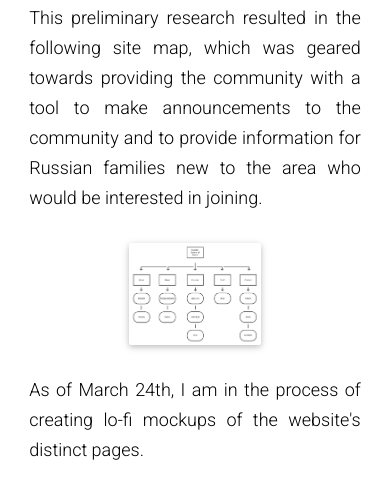
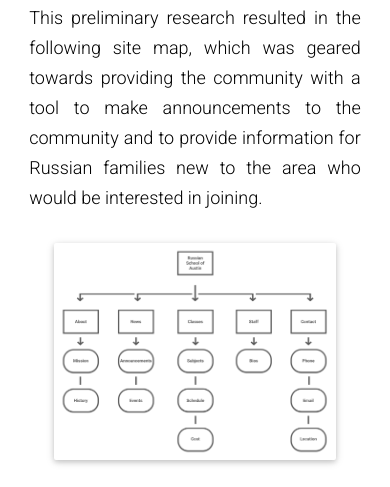
Before and after one commit to brentbiglin/biglin, a plain HTML site: page russianschool.htm in a window 390 px wide. Shown: the part 3885-4372 px from the top of the page. Drawn offline with Linux system fonts and the light colour scheme.

Commit message:
fixing image sizes

```diff
--- a/css/style.css
+++ b/css/style.css
@@ -197,6 +197,16 @@ blockquote {
   border-radius: 2px;
   box-shadow: 0 2px 5px 0 rgba(0, 0, 0, 0.16), 0 2px 10px 0 rgba(0, 0, 0, 0.12);
 }
+.medium {
+  display: block;
+  margin-left: auto;
+  margin-right: auto;
+  margin-top: 30px;
+  margin-bottom: 30px;
+  max-width: 60%;
+  border-radius: 2px;
+  box-shadow: 0 2px 5px 0 rgba(0, 0, 0, 0.16), 0 2px 10px 0 rgba(0, 0, 0, 0.12);
+}
 .shadow-single {
   box-shadow: 0 2px 5px 0 rgba(0, 0, 0, 0.16), 0 2px 10px 0 rgba(0, 0, 0, 0.12);
   border-radius: 2px;
@@ -301,6 +311,8 @@ figcaption {
     article { width: 80%; }
     section { width: 80%; }
     .card {  margin: 10px 10px 15px 10px; }
+    .small { max-width: 80%; }
+    .medium { max-width: 80%; }
 }
 @media (min-width: 1px)
   and (max-width: 700px) {
@@ -321,5 +333,6 @@ figcaption {
     blockquote { text-indent: 0px; width: 80%; margin-left: auto; margin-right: auto; }
     blockquote p { text-align: left; }
     .card {  margin: 0px 10px 30px 10px; }
-    .small { width: 100%; }
+    .small { max-width: 85%; }
+    .medium { max-width: 85%; }
 }
--- a/russianschool.htm
+++ b/russianschool.htm
@@ -45,7 +45,7 @@
               <img src="img/russianschool-ci-notes-3-flex.jpg" class="flexed" alt="Russian school notes">
             </figure>
           <p>This preliminary research resulted in the following site map, which was geared towards providing the community with a tool to make announcements to the community and to provide information for Russian families new to the area who would be interested in joining.</p>
-          <figure><img src="img/russianschool-sitemap.png" class="small" alt="Site map for the Russian School of Austin website"></figure>
+          <figure><img src="img/russianschool-sitemap.png" class="medium" alt="Site map for the Russian School of Austin website"></figure>
           <p>As of March 24th, I am in the process of creating lo-fi mockups of the website's distinct pages.</p>
       </article>
       <aside>
```
